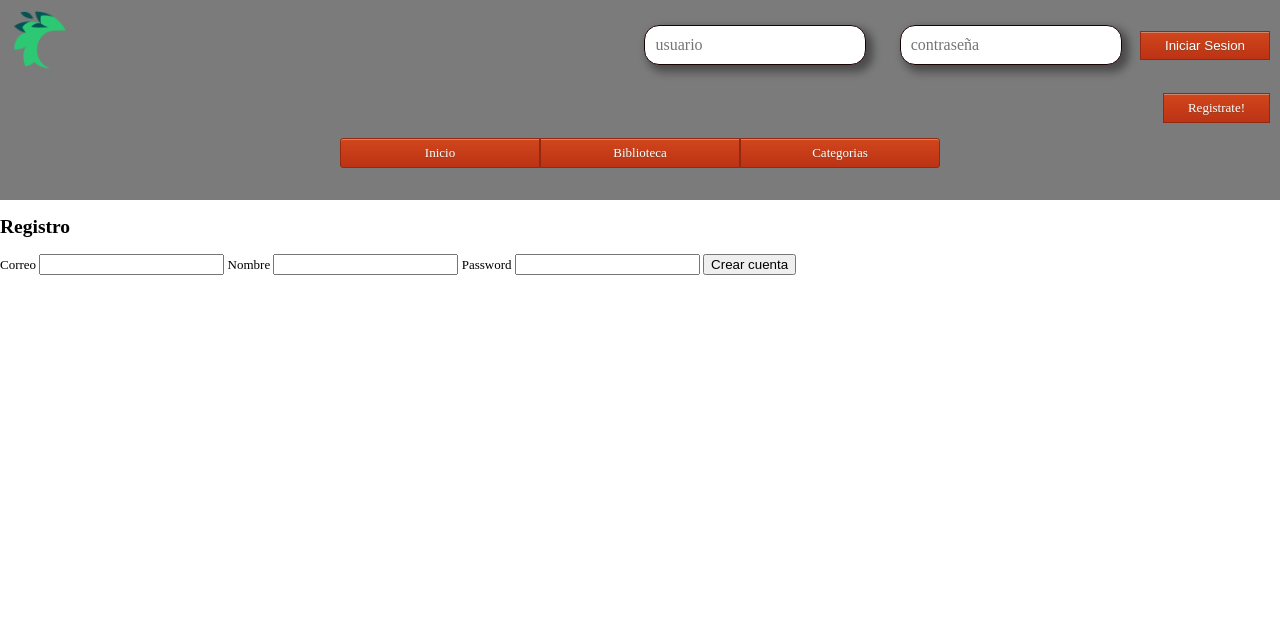
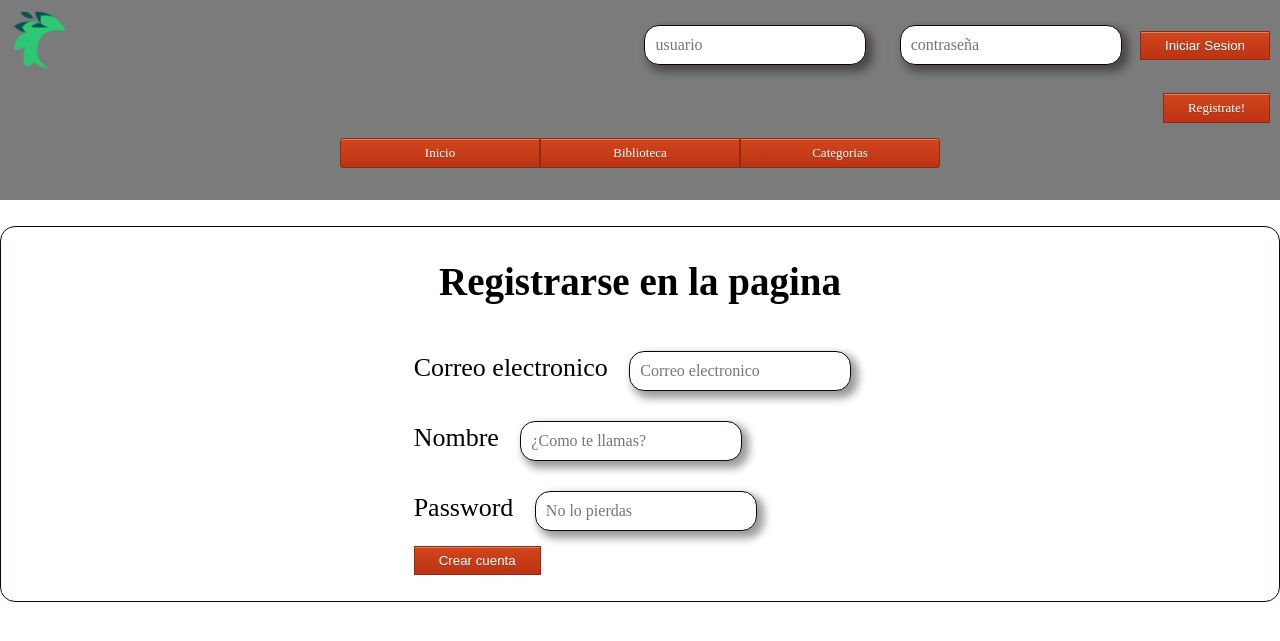
Before and after one commit to AdrianRubioT/proyectoDAW, a PHP site: page /registro in a window 1280 px wide. Shown: the top 641 px of the page. Run offline with PHP 8.4, Linux system fonts and the light colour scheme.

Commit message:
aniadido la clase input

```diff
--- a/vista/registro/formRegistro.php
+++ b/vista/registro/formRegistro.php
@@ -1,22 +1,27 @@
 
 
-<section class="registro">
+<section id="registro">
 
-        <h1>Registro</h1>
+    <h1>Registrarse en la pagina</h1>
 
-    <form action="controlador/user/registro/registro.php" method="POST">
+    <form id="formRegistro" action="controlador/user/registro/registro.php" method="POST">
 
-        <label for="regCorreo">Correo</label>
-        <input id="regCorreo" type="text" name="regCorreo"/>
+        <div>
+            <label for="regCorreo">Correo electronico</label>
+            <input class="input" id="regCorreo" type="text" name="regCorreo" placeholder="Correo electronico"/>
+        </div>
 
-        <label for="regNombre">Nombre</label>
-        <input id="regNombre" type="text" name="regNombre"/>
+        <div>
+            <label for="regNombre">Nombre</label>
+            <input class="input" id="regNombre" type="text" name="regNombre" placeholder="¿Como te llamas?"/>
+        </div>
 
-        <label for="regPass">Password</label>
-        <input id="regPass" type="password" name="regPass"/>
+        <div>
+            <label for="regPass">Password</label>
+            <input class="input" id="regPass" type="password" name="regPass" placeholder="No lo pierdas"/>
+        </div>
 
-
-        <input type="submit" value="Crear cuenta"/>
+        <input class="boton" type="submit" value="Crear cuenta"/>
     </form>
 
 </section >
```
